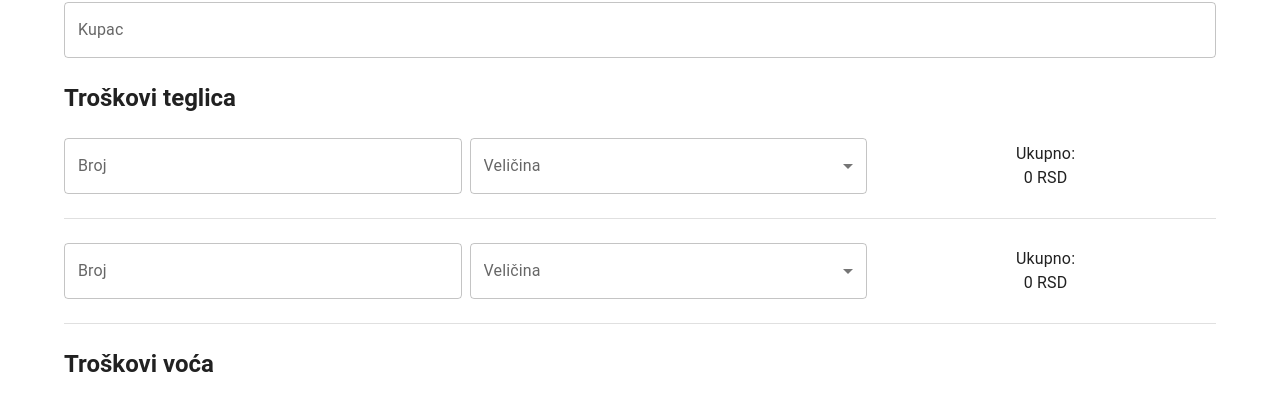
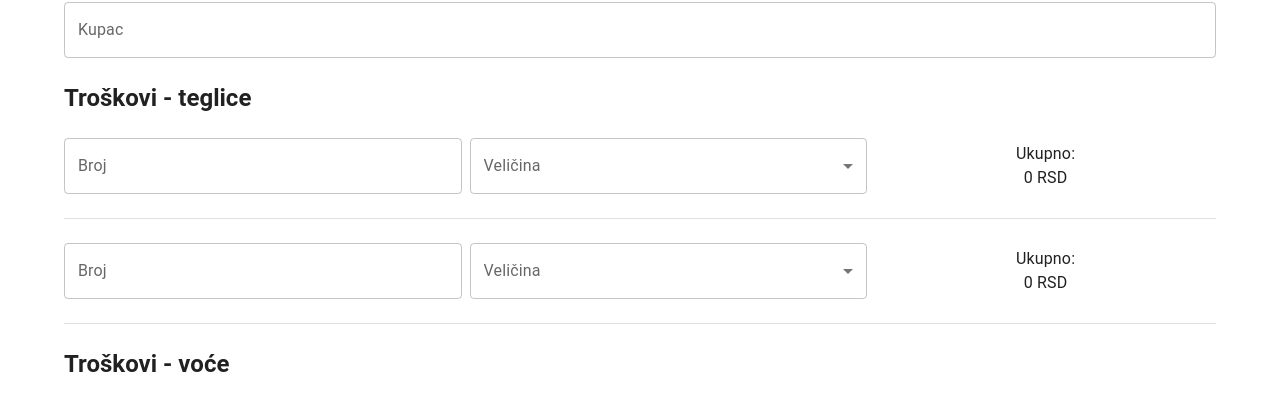
Before and after one commit to LakiTheGreat/UI_dzem_kalkulator, a React (Create React App) app in the folder my-app/: page / in a window 1280 px wide. Shown: the part 228-630 px from the top of the page. Built offline with nearby package versions, Linux system fonts and the light colour scheme; some icons are missing.

Commit message:
troskovi naslov

```diff
--- a/my-app/src/form/index.tsx
+++ b/my-app/src/form/index.tsx
@@ -284,7 +284,7 @@ export default function Form() {
         {/* ----------------------------------------------------------------------- */}
         <Stack gap={3}>
           <Typography variant='h5' sx={{ fontWeight: 'bold' }}>
-            Troškovi teglica
+            Troškovi - teglice
           </Typography>
           <Stack gap={1} direction={'row'}>
             <Stack sx={{ width: '35%' }}>
@@ -338,7 +338,7 @@ export default function Form() {
         {/* ----------------------------------------------------------------------- */}
         <Stack gap={3}>
           <Typography variant='h5' sx={{ fontWeight: 'bold' }}>
-            Troškovi voća
+            Troškovi - voće
           </Typography>
           {/* PRVA */}
           <Stack gap={2}>
```
